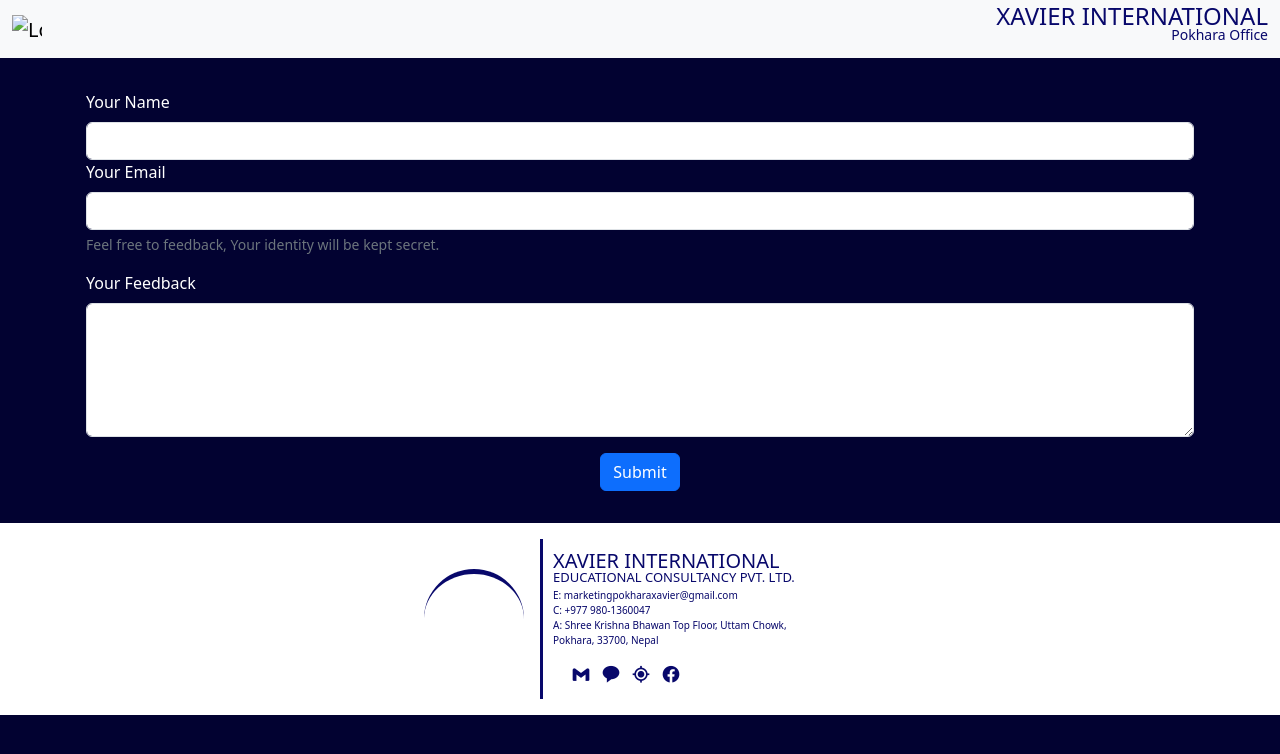
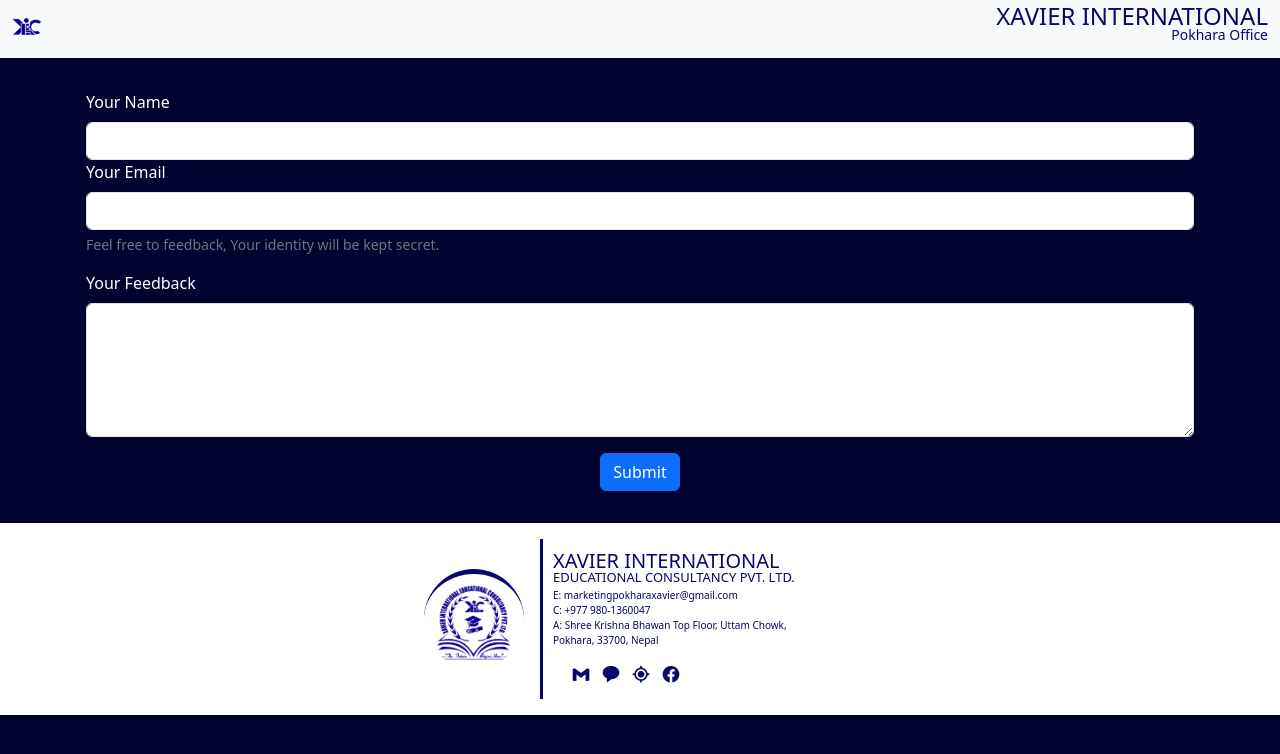
Before and after one commit to xiecpokhara/feedback, a plain HTML site: page index.html in a window 1280 px wide. Drawn offline with nearby package versions, Linux system fonts and the light colour scheme; the site is published under a folder, as on GitHub Pages, so addresses that start at the root find nothing.

Commit message:
Update index.html

```diff
--- a/index.html
+++ b/index.html
@@ -109,7 +109,7 @@
     <nav class="navbar bg-body-tertiary">
         <div class="container-fluid d-flex justify-content-between align-items-center">
           <div class="navbar-brand" href="#">
-            <img src="/xiecFront.png" alt="Logo" width="30" height="24" class="d-inline-block align-text-top">
+            <img src="./xiecFront.png" alt="Logo" width="30" height="24" class="d-inline-block align-text-top">
 
           </div>
           <div>
@@ -144,7 +144,7 @@
 
     <div class="p-2" style="background: white;">
         <div class="d-flex my-2 justify-content-center align-items-center">
-            <div class="logoClass"><img src="/XIEC.png" class="img img-fluid" alt=""></div>
+            <div class="logoClass"><img src="./XIEC.png" class="img img-fluid" alt=""></div>
             <div class="mx-3 informationXIEC">
                 <h5 class="headerTxt">XAVIER INTERNATIONAL</h5>
                 <P class="headerTxt2">EDUCATIONAL CONSULTANCY PVT. LTD.</P>
```
